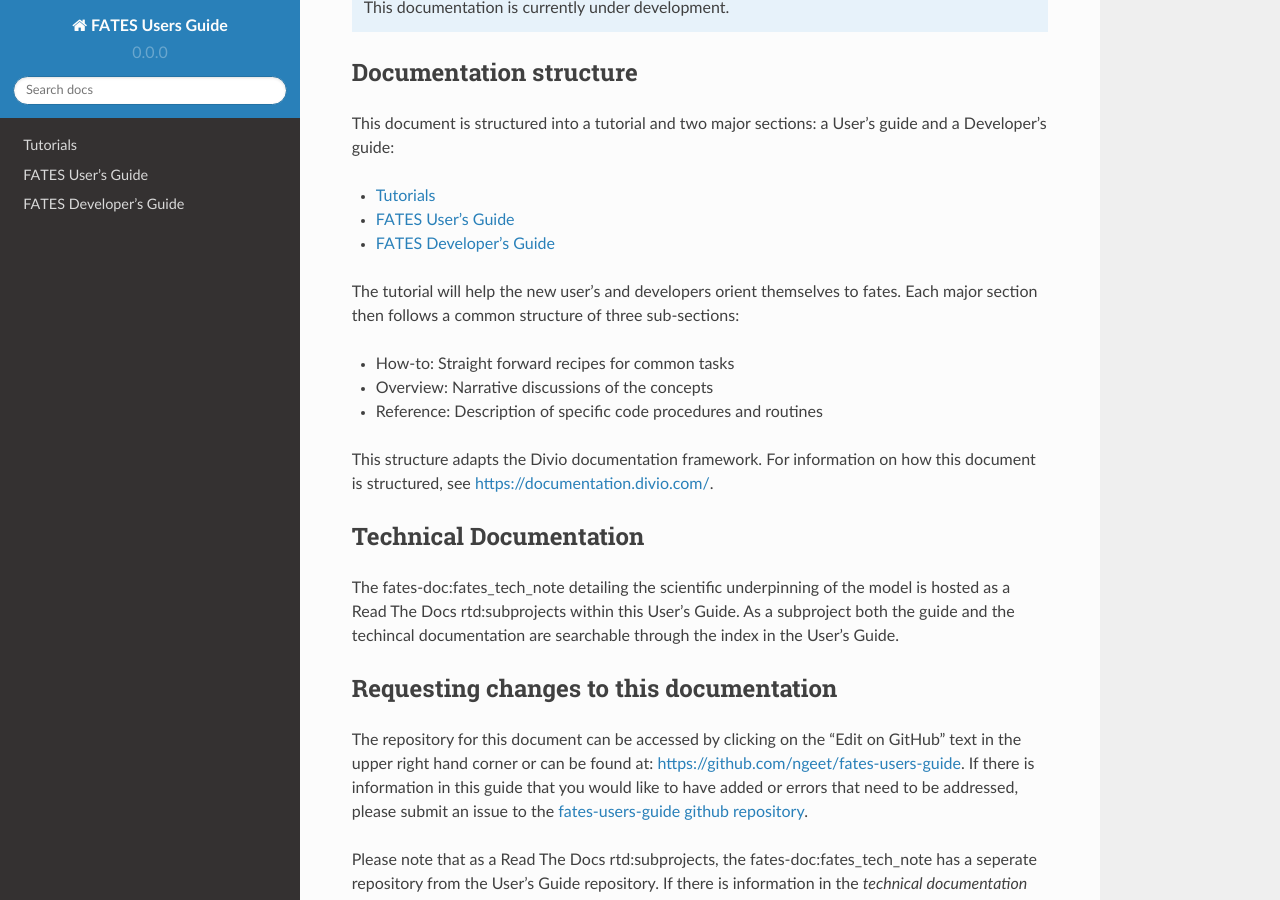
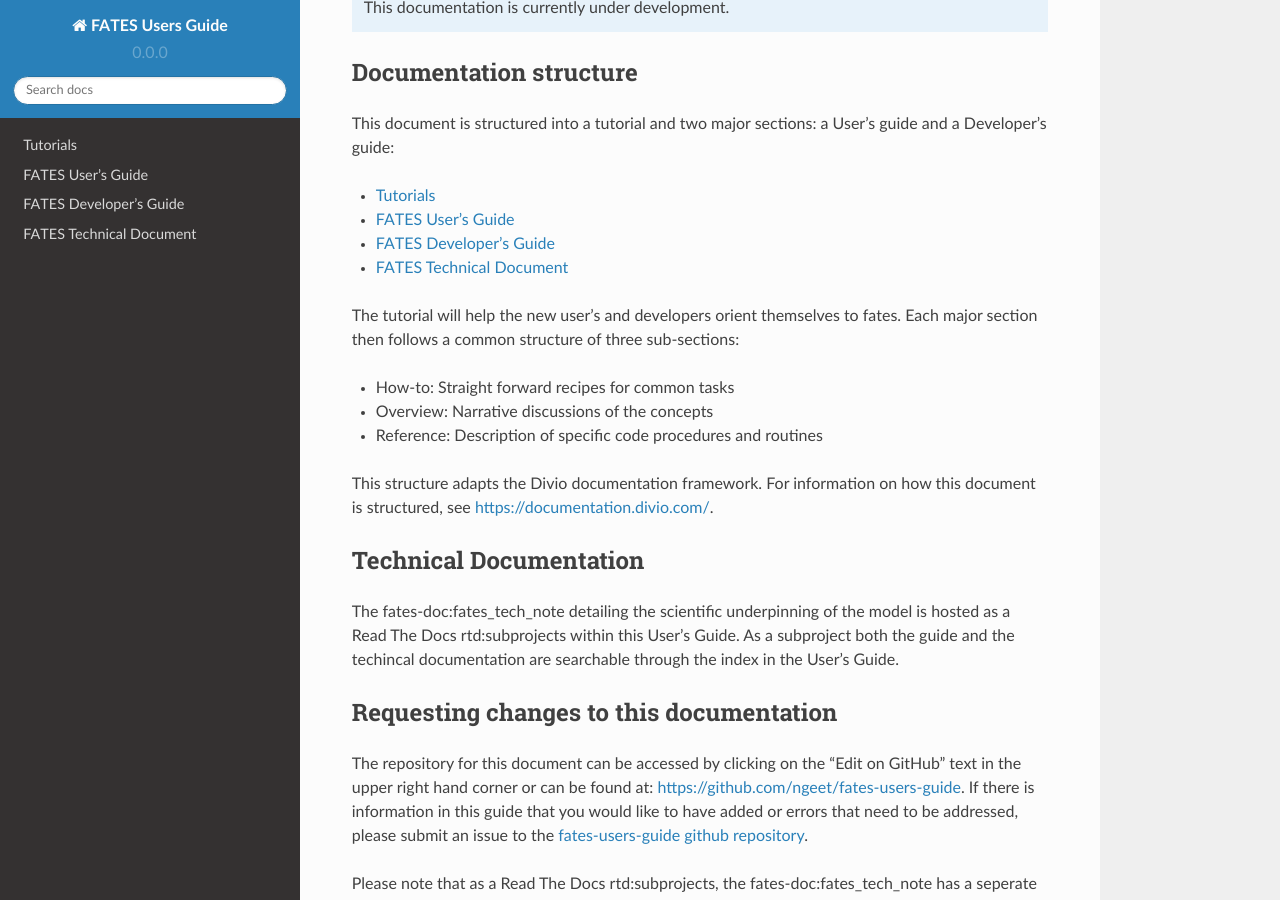
Before and after one commit to NGEET/fates-users-guide, a Sphinx documentation site: the page built from docs/source/index.rst, in a window 1280 px wide and 900 px high, scrolled down 325 px. Built offline with Sphinx 7.4.7 and the Read the Docs theme 2.0.0, drawn with Linux system fonts in a browser that asks for light colours.

Commit message:
Adding the techdoc to the toctree
This doesn't work great since you can only see the techdoc link
in the sidebar when you are on the index page.  If you orient
to any other part of the document the link in the sidebar will
disappear

```diff
--- a/docs/source/index.rst
+++ b/docs/source/index.rst
@@ -19,6 +19,7 @@ This document is structured into a tutorial and two major sections: a User's gui
    tutorials
    user/users-guide
    developer/developer-guide
+   FATES Technical Document <https://fates-users-guide.readthedocs.io/projects/tech-doc/en/stable/>
 
 The tutorial will help the new user's and developers orient themselves to fates.  Each major section then follows a common structure of three sub-sections:
 
```
